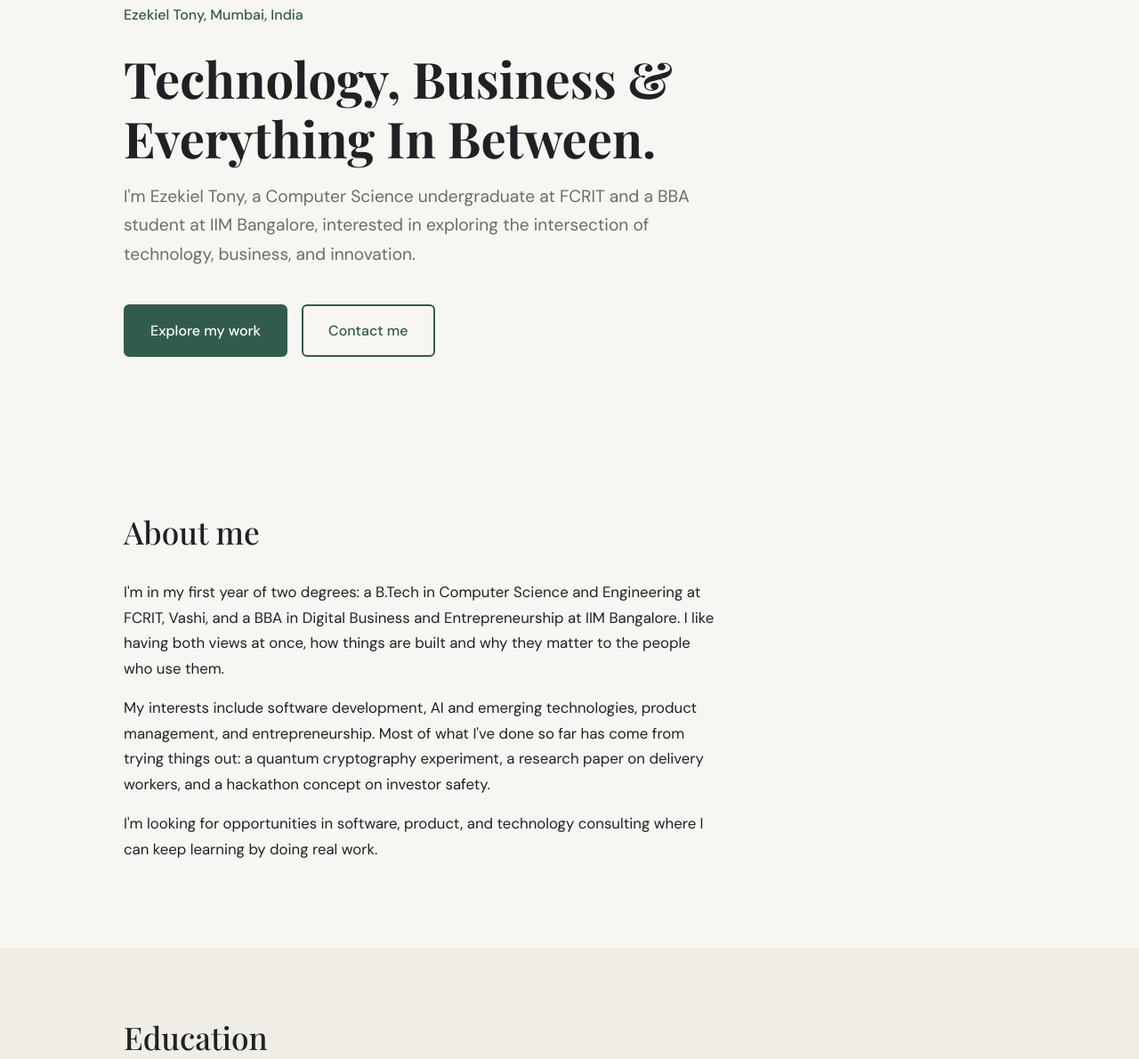
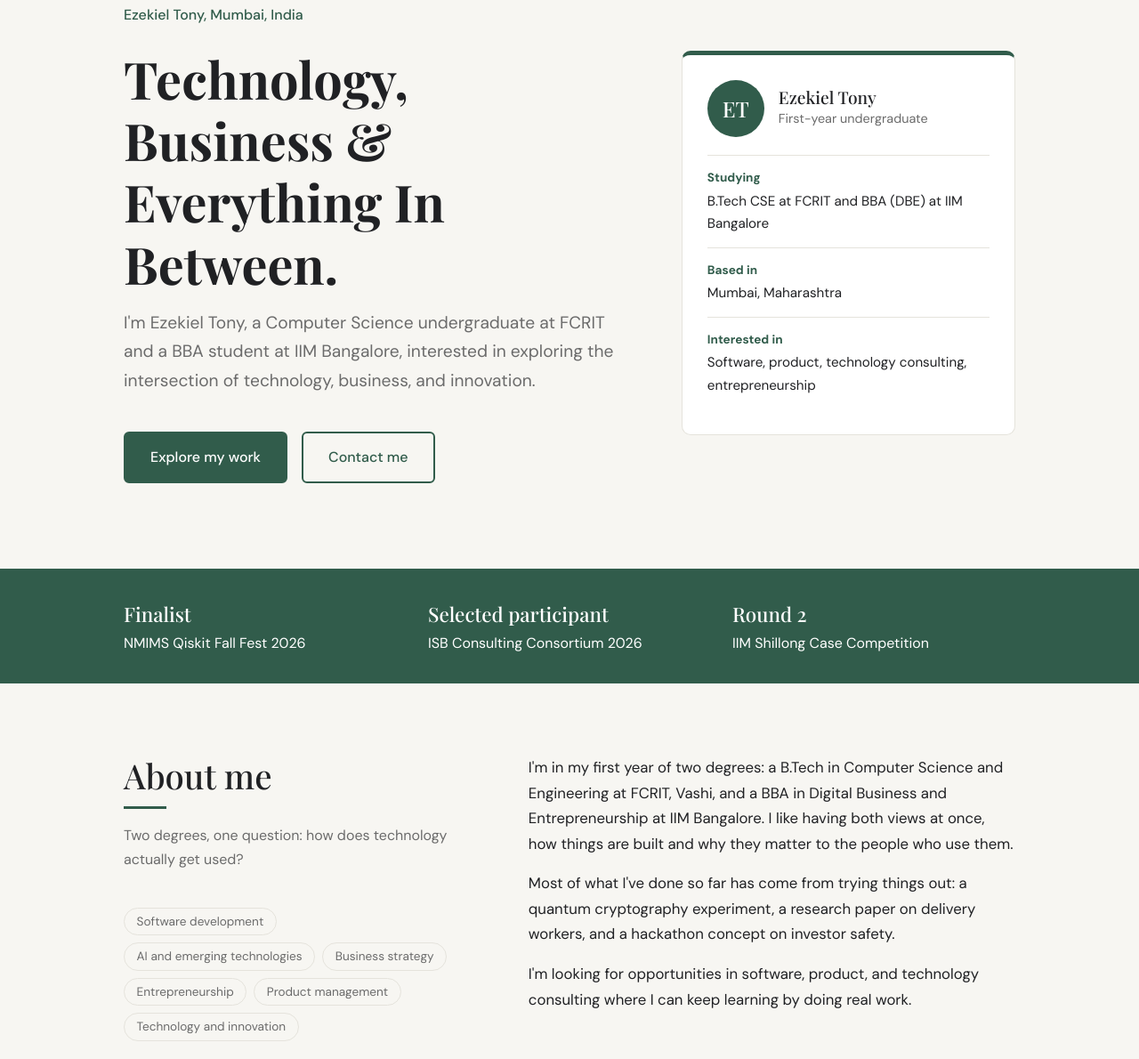
Before and after one commit to ezekieltony/Personal-Resume, a plain HTML site: page index.html in a window 1280 px wide. Shown: the part 176-1366 px from the top of the page at 89% size. Drawn offline with nearby package versions, Linux system fonts and the light colour scheme.

Commit message:
Add files via upload

```diff
--- a/index.html
+++ b/index.html
@@ -32,7 +32,8 @@
 
     <!-- Hero -->
     <section id="home" class="hero">
-      <div class="container">
+      <div class="container hero-grid">
+        <div class="hero-text">
           <p class="hero-location">Ezekiel Tony, Mumbai, India</p>
           <h1>Technology, Business &amp; Everything In Between.</h1>
           <p class="hero-intro">I'm Ezekiel Tony, a Computer Science undergraduate at FCRIT and a BBA student at IIM Bangalore, interested in exploring the intersection of technology, business, and innovation.</p>
@@ -41,15 +42,45 @@
             <a class="btn btn-outline" href="#contact">Contact me</a>
           </div>
         </div>
+        <aside class="profile-card">
+          <div class="profile-top">
+            <div class="monogram">ET</div>
+            <div>
+              <h3>Ezekiel Tony</h3>
+              <p class="profile-sub">First-year undergraduate</p>
+            </div>
+          </div>
+          <dl class="profile-facts">
+            <div><dt>Studying</dt><dd>B.Tech CSE at FCRIT and BBA (DBE) at IIM Bangalore</dd></div>
+            <div><dt>Based in</dt><dd>Mumbai, Maharashtra</dd></div>
+            <div><dt>Interested in</dt><dd>Software, product, technology consulting, entrepreneurship</dd></div>
+          </dl>
+        </aside>
+      </div>
+    </section>
+
+    <!-- Highlights strip -->
+    <section class="highlights">
+      <div class="container highlight-grid">
+        <p><strong>Finalist</strong>NMIMS Qiskit Fall Fest 2026</p>
+        <p><strong>Selected participant</strong>ISB Consulting Consortium 2026</p>
+        <p><strong>Round 2</strong>IIM Shillong Case Competition</p>
+      </div>
     </section>
 
     <!-- About -->
     <section id="about" class="section">
-      <div class="container">
+      <div class="container about-grid">
+        <div>
           <h2>About me</h2>
+          <p class="section-intro">Two degrees, one question: how does technology actually get used?</p>
+          <ul class="tag-list">
+            <li>Software development</li><li>AI and emerging technologies</li><li>Business strategy</li><li>Entrepreneurship</li><li>Product management</li><li>Technology and innovation</li>
+          </ul>
+        </div>
         <div class="about-text">
           <p>I'm in my first year of two degrees: a B.Tech in Computer Science and Engineering at FCRIT, Vashi, and a BBA in Digital Business and Entrepreneurship at IIM Bangalore. I like having both views at once, how things are built and why they matter to the people who use them.</p>
-          <p>My interests include software development, AI and emerging technologies, product management, and entrepreneurship. Most of what I've done so far has come from trying things out: a quantum cryptography experiment, a research paper on delivery workers, and a hackathon concept on investor safety.</p>
+          <p>Most of what I've done so far has come from trying things out: a quantum cryptography experiment, a research paper on delivery workers, and a hackathon concept on investor safety.</p>
           <p>I'm looking for opportunities in software, product, and technology consulting where I can keep learning by doing real work.</p>
         </div>
       </div>
@@ -59,14 +90,15 @@
     <section id="education" class="section section-alt">
       <div class="container">
         <h2>Education</h2>
+        <p class="section-intro">Two programmes running side by side, one in engineering and one in management.</p>
         <div class="card-grid two-col">
           <article class="card">
-            <p class="card-meta">2026 to 2030</p>
+            <p class="card-year">2026 to 2030</p>
             <h3>Fr. C. Rodrigues Institute of Technology (FCRIT), Vashi</h3>
             <p>Bachelor of Technology (B.Tech) in Computer Science and Engineering</p>
           </article>
           <article class="card">
-            <p class="card-meta">2026 to 2029</p>
+            <p class="card-year">2026 to 2029</p>
             <h3>Indian Institute of Management Bangalore</h3>
             <p>Bachelor of Business Administration (BBA) in Digital Business and Entrepreneurship</p>
           </article>
@@ -78,6 +110,7 @@
     <section id="projects" class="section">
       <div class="container">
         <h2>Projects and research</h2>
+        <p class="section-intro">A quantum computing experiment, a research study, and a hackathon concept.</p>
         <div class="card-grid three-col">
           <article class="card">
             <h3>QuantumShield: BB84 Quantum Key Distribution</h3>
@@ -111,6 +144,7 @@
     <section id="achievements" class="section section-alt">
       <div class="container">
         <h2>Achievements and activities</h2>
+        <p class="section-intro">Competitions and programmes from the past few months.</p>
         <ul class="achievement-list">
           <li><strong>NMIMS Qiskit Fall Fest 2026</strong><span>Finalist</span></li>
           <li><strong>ISB Consulting Consortium 2026</strong><span>Selected participant</span></li>
@@ -124,6 +158,7 @@
     <section id="skills" class="section">
       <div class="container">
         <h2>Skills</h2>
+        <p class="section-intro">What I currently work with, listed honestly.</p>
         <div class="card-grid three-col">
           <div class="card">
             <h3>Programming and development</h3>
@@ -148,10 +183,10 @@
     </section>
 
     <!-- Contact -->
-    <section id="contact" class="section section-alt">
+    <section id="contact" class="section section-dark">
       <div class="container">
         <h2>Contact</h2>
-        <p class="contact-intro">The best way to reach me is by email.</p>
+        <p class="section-intro">The best way to reach me is by email.</p>
         <ul class="contact-list">
           <li><span>Email</span><a href="mailto:ezekiel.tony26@iimb.ac.in">ezekiel.tony26@iimb.ac.in</a></li>
           <li><span>LinkedIn</span><a href="https://www.linkedin.com/in/ezekieltony/" target="_blank" rel="noopener">linkedin.com/in/ezekieltony</a></li>
--- a/style.css
+++ b/style.css
@@ -43,8 +43,18 @@ h1, h2, h3 {
   margin: 0 0 1rem;
 }
 
-h1 { font-size: 3.5rem; font-weight: 700; max-width: 14em; }
-h2 { font-size: 2.2rem; font-weight: 500; margin-bottom: 2rem; }
+h1 { font-size: 3.6rem; font-weight: 700; }
+h2 { font-size: 2.4rem; font-weight: 500; margin-bottom: 1rem; }
+
+/* short accent rule under every section heading (pseudo-element) */
+h2::after {
+  content: "";
+  display: block;
+  width: 48px;
+  height: 3px;
+  margin-top: 0.75rem;
+  background-color: var(--accent);
+}
 h3 { font-size: 1.2rem; font-weight: 500; }
 
 p { margin: 0 0 1rem; }
@@ -177,11 +187,107 @@ section {
   color: #FFFFFF;
 }
 
-/* About text */
-.about-text {
-  max-width: 40em;
-  font-size: 1.05rem;
+
+
+/* Section intro line under each heading */
+.section-intro {
+  color: var(--muted);
+  max-width: 36em;
+  margin-bottom: 2.5rem;
 }
+
+/* Hero layout: text left, profile card right */
+.hero-grid {
+  display: grid;
+  grid-template-columns: 1.5fr 1fr;
+  gap: 4rem;
+  align-items: center;
+}
+
+.profile-card {
+  background-color: var(--card);
+  border: 1px solid var(--border);
+  border-top: 5px solid var(--accent);
+  border-radius: 10px;
+  padding: 1.75rem;
+}
+
+.profile-top {
+  display: flex;
+  align-items: center;
+  gap: 1rem;
+  margin-bottom: 1.25rem;
+}
+
+.profile-top h3 { margin: 0; }
+
+.monogram {
+  width: 64px;
+  height: 64px;
+  border-radius: 50%;          /* perfect circle */
+  background-color: var(--accent);
+  color: #FFFFFF;
+  font-family: var(--font-heading);
+  font-size: 1.5rem;
+  display: flex;
+  align-items: center;
+  justify-content: center;
+}
+
+.profile-sub {
+  margin: 0;
+  color: var(--muted);
+  font-size: 0.9rem;
+}
+
+.profile-facts { margin: 0; }
+
+.profile-facts div {
+  padding: 0.8rem 0;
+  border-top: 1px solid var(--border);
+}
+
+.profile-facts dt {
+  color: var(--accent);
+  font-weight: 700;
+  font-size: 0.85rem;
+}
+
+.profile-facts dd {
+  margin: 0.15rem 0 0;
+  font-size: 0.95rem;
+}
+
+/* Highlights strip: full-width green band */
+.highlights {
+  background-color: var(--accent);
+  color: #FFFFFF;
+  padding: 2rem 0;
+}
+
+.highlight-grid {
+  display: grid;
+  grid-template-columns: repeat(3, 1fr);
+  gap: 1.5rem;
+}
+
+.highlight-grid p { margin: 0; }
+
+.highlight-grid strong {
+  display: block;
+  font-family: var(--font-heading);
+  font-size: 1.4rem;
+  font-weight: 500;
+}
+
+/* About: heading column + text column */
+.about-grid {
+  display: grid;
+  grid-template-columns: 1fr 1.4fr;
+  gap: 4rem;
+}
+
+.about-text { font-size: 1.05rem; }
 
 /* 6. CARDS - CSS Grid */
 .card-grid {
@@ -191,6 +297,8 @@ section {
 
 .two-col   { grid-template-columns: repeat(2, 1fr); }
 .three-col { grid-template-columns: repeat(3, 1fr); }
+
+.three-col .card { border-top: 4px solid var(--accent); }
 
 .card {
   background-color: var(--card);
@@ -203,6 +311,13 @@ section {
 .card:hover {
   border-color: var(--accent);
   transform: translateY(-3px);
+}
+
+.card-year {
+  font-family: var(--font-heading);
+  font-size: 1.9rem;
+  color: var(--accent);
+  margin-bottom: 0.5rem;
 }
 
 .card-meta {
@@ -256,14 +371,24 @@ section {
 }
 
 /* 8. CONTACT */
-.contact-intro {
-  color: var(--muted);
+/* Contact: dark green band */
+.section-dark {
+  background-color: var(--accent);
+  color: #FFFFFF;
 }
+
+.section-dark h2 { color: #FFFFFF; }
+.section-dark h2::after { background-color: #FFFFFF; }
+.section-dark .section-intro { color: #D6E4DD; }
+.section-dark a { color: #FFFFFF; border-bottom: 1px solid #8FB3A3; }
+.section-dark .contact-list span { color: #D6E4DD; }
 
 .contact-list li {
   display: flex;
   gap: 1.5rem;
-  padding: 0.6rem 0;
+  padding: 0.8rem 0;
+  font-size: 1.1rem;
+  border-bottom: 1px solid #4A7563;
 }
 
 .contact-list span {
@@ -271,13 +396,7 @@ section {
   color: var(--muted);
 }
 
-.contact-list a {
-  border-bottom: 1px solid transparent;
-}
-
-.contact-list a:hover {
-  border-bottom-color: var(--accent);
-}
+.section-dark a:hover { border-bottom-color: #FFFFFF; }
 
 /* 9. FOOTER - ID selector */
 #site-footer {
@@ -295,12 +414,14 @@ section {
 /* 10. RESPONSIVE DESIGN - MEDIA QUERIES */
 @media (max-width: 900px) {
   .three-col { grid-template-columns: 1fr; }
+  .hero-grid, .about-grid { grid-template-columns: 1fr; gap: 2.5rem; }
   .nav { flex-direction: column; gap: 0.75rem; }
   .nav-links { flex-wrap: wrap; justify-content: center; gap: 0.5rem 1.25rem; }
 }
 
 @media (max-width: 600px) {
   h1 { font-size: 2.4rem; }
+  .highlight-grid { grid-template-columns: 1fr; gap: 1rem; }
   h2 { font-size: 1.8rem; }
   .hero { padding: 4rem 0 3.5rem; }
   .section { padding: 3.5rem 0; }
```
Lines whose indentation alone changed are shown as unchanged.
